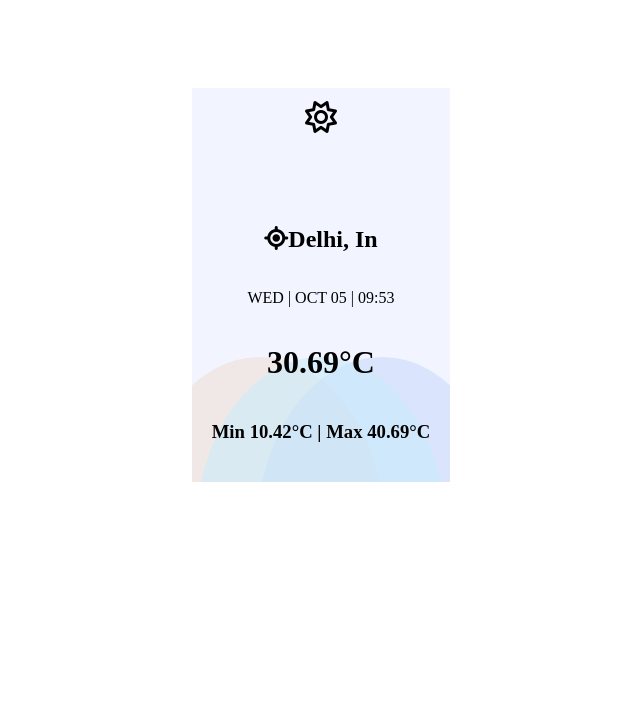
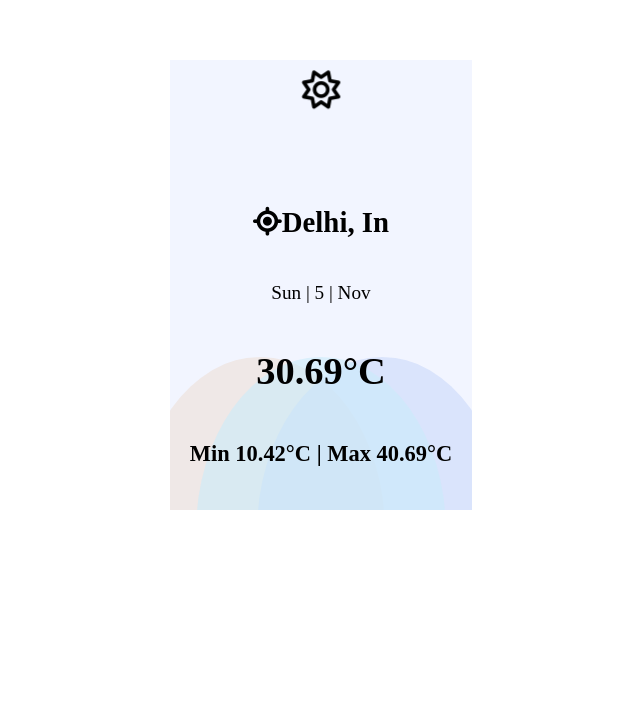
Before and after one commit to West-Tiwan/weather-app, a website: page index.html in a window 1280 px wide. Shown: the part 123-830 px from the top of the page, without its empty margins (319-959 px from the left). Drawn offline with Linux system fonts and the light colour scheme.

Commit message:
current day and date

```diff
--- a/index.html
+++ b/index.html
@@ -1,5 +1,6 @@
 <!DOCTYPE html>
 <html lang="en">
+
 <head>
     <meta charset="UTF-8">
     <meta name="viewport" content="width=device-width, initial-scale=1.0">
@@ -7,20 +8,62 @@
     <link rel="stylesheet" href="style.css">
     <script src="https://kit.fontawesome.com/c62b668f59.js" crossorigin="anonymous"></script>
 </head>
+
 <body>
     <div class="box">
         <div class="wave" id="one"></div>
         <div class="wave" id="two"></div>
         <div class="wave" id="three"></div>
         <div class="info">
-        <div id="weathericon">
-            <i class="fa-regular fa-sun fa-spin fa-2xl"></i>
-        </div>
+            <div id="weathericon">
+                <i class="fa-regular fa-sun fa-spin fa-2xl"></i>
+            </div>
             <h2 class="location"><i class="fa-solid fa-l fa-location-crosshairs"></i>Delhi, In</h2>
-            <p id="date">WED | OCT 05 | 09:53</p>
+            <p id="date"></p>
             <h1 class="temp">30.69°C</h1>
             <h3 class="tempmin_max">Min 10.42°C | Max 40.69°C</h3>
         </div>
     </div>
+    <script>
+        const currdate = document.getElementById("date");
+        let weathericon = document.getElementById("weathericon");
+        let tempstatus = "clouds";
+        const getCurrentDay = () => {
+            var weekday = new Array(7);
+            weekday[0] = "Sun";
+            weekday[1] = "Mon";
+            weekday[2] = "Tue";
+            weekday[3] = "Wed";
+            weekday[4] = "Thu";
+            weekday[5] = "Fri";
+            weekday[6] = "Sat";
+            let currentTime = new Date();
+            return(`${weekday[currentTime.getDay()]}`);
+        }
+        const getCurrentTime = () => {
+            var months = [
+                "Jan",
+                "Feb",
+                "Mar",
+                "Apr",
+                "May",
+                "June",
+                "July",
+                "Aug",
+                "Sep",
+                "Oct",
+                "Nov",
+                "Dec"
+            ];
+            var n = new Date();
+            var month = n.getMonth();
+            var day = n.getDate();
+            return(`${day} | ${months[month]}`);
+        }
+        getCurrentDay();
+        getCurrentTime();
+        currdate.innerHTML = getCurrentDay() + " | " + getCurrentTime();
+    </script>
 </body>
+
 </html>
--- a/style.css
+++ b/style.css
@@ -1,6 +1,7 @@
 body {
     overflow: hidden;
     height: 100vh;
+    font-size: 120%;
 }
 
 .box {
```
